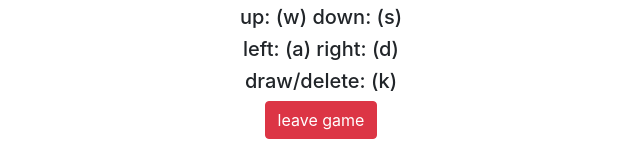
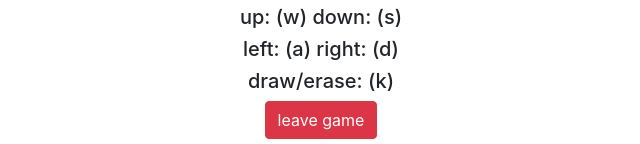
Before and after one commit to salimHarthi/online-game, a website: page static/game.html in a window 1280 px wide. Shown: the part 1309-1453 px from the top of the page, 319-959 px from the left. Drawn offline with nearby package versions, Linux system fonts and the light colour scheme; no server answers.

Commit message:
changed delete to erase
removed cors

```diff
--- a/index.js
+++ b/index.js
@@ -1,10 +1,8 @@
 const express = require("express");
 const path = require("path");
 const app = express();
-const cors = require("cors");
 const Room = require("./game/room");
 const port = process.env.PORT || 3000;
-app.use(cors());
 
 //Room.validateToken(Room.createRoomToken("a"),"a")
 
--- a/package.json
+++ b/package.json
@@ -9,7 +9,6 @@
   "author": "",
   "license": "ISC",
   "dependencies": {
-    "cors": "^2.8.5",
     "express": "^4.17.1",
     "nodemon": "^2.0.6",
     "otplib": "^12.0.1",
--- a/static/game.html
+++ b/static/game.html
@@ -35,7 +35,7 @@
       <h3>Keys</h3>
       <h5>up: (w) down: (s)</h5>
       <h5>left: (a) right: (d)</h5>
-      <h5>draw/delete: (k)</h5>
+      <h5>draw/erase: (k)</h5>
       <button type="button" class="btn btn-danger" id="back">leave game</button>
     </div>
   </body>
```
Also changed, not shown: static/js/gameInfo.js (+6 -6 lines).
